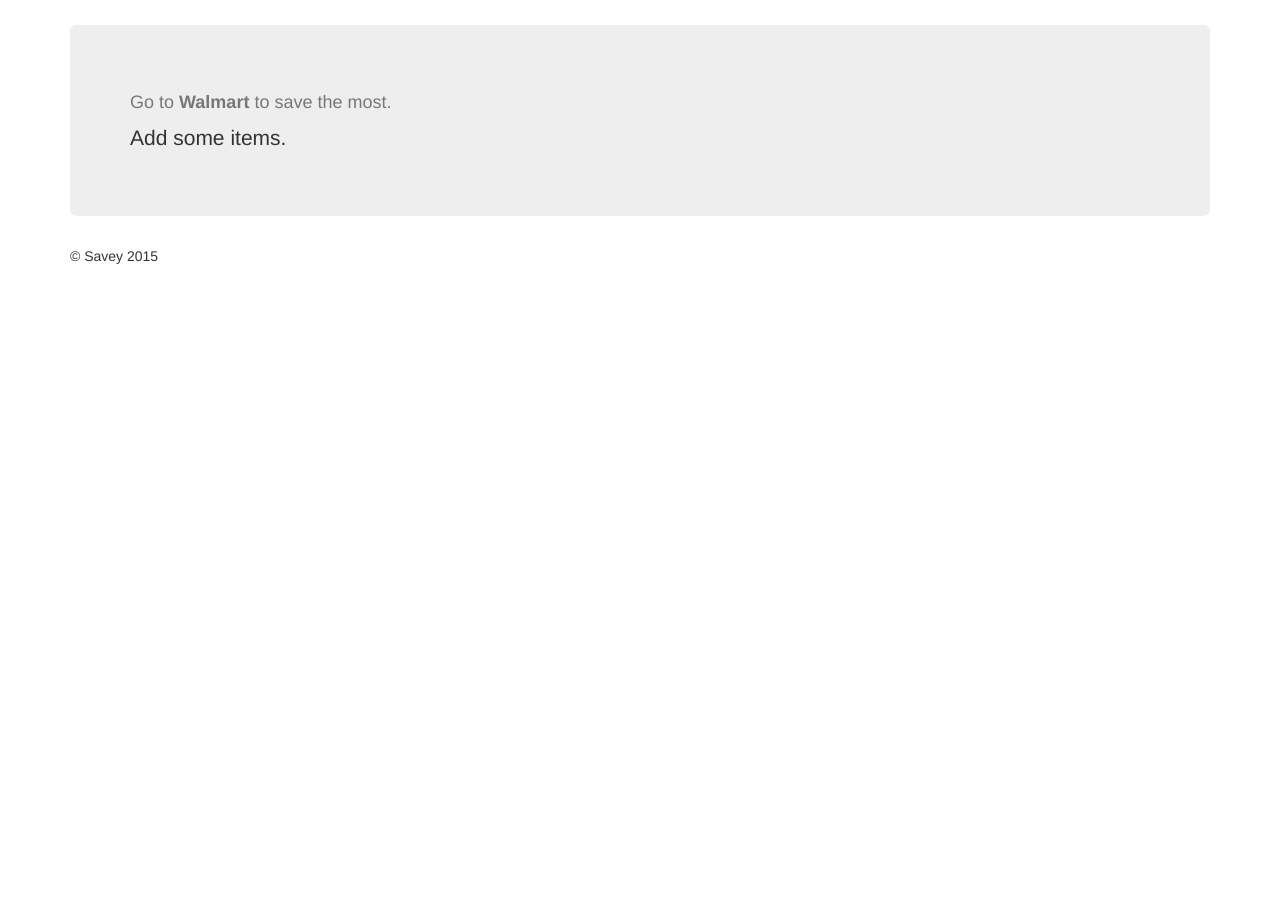
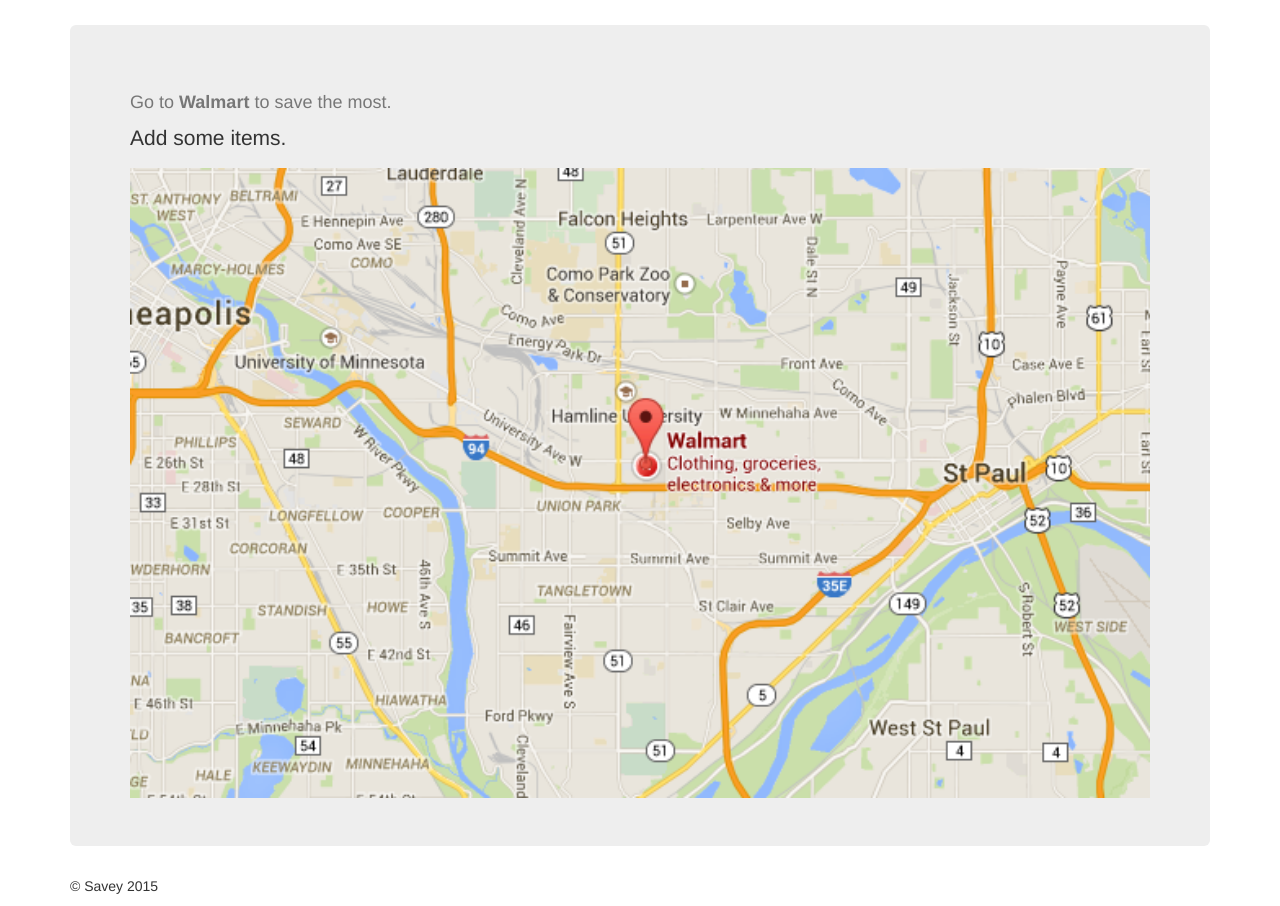
Before and after one commit to dbjellan/Macathon, a Django app: template philomaths/templates/displayresult.html in a window 1280 px wide. Shown: the part 85-991 px from the top of the page. Before the commit the page ends 349 px from the top, so only its background shows below. Run offline with Django 3.2, Linux system fonts and the light colour scheme; the template is opened without the code that fills it: values that come from a table or form of the project are taken from there, others are empty; data comes from the database, SQL or seed files in the repository; both versions use the stored data as it was after the commit; parts of the project's set-up code (start-up, migrations or seed data) failed here and were passed over; some libraries are stand-ins or nearby versions.

Commit message:
Adding google maps picture

```diff
--- a/philomaths/templates/displayresult.html
+++ b/philomaths/templates/displayresult.html
@@ -47,7 +47,7 @@
         {% else %}
             <p>Add some items.</p>
         {% endif %}
-
+        <img src="{% static "maps.png" %}" width="100%">
       </div>
         <footer class="footer">
         <p>&copy; Savey 2015</p>
```
Also changed, not shown: philomaths/db.sqlite3, philomaths/static/maps.png (added).
